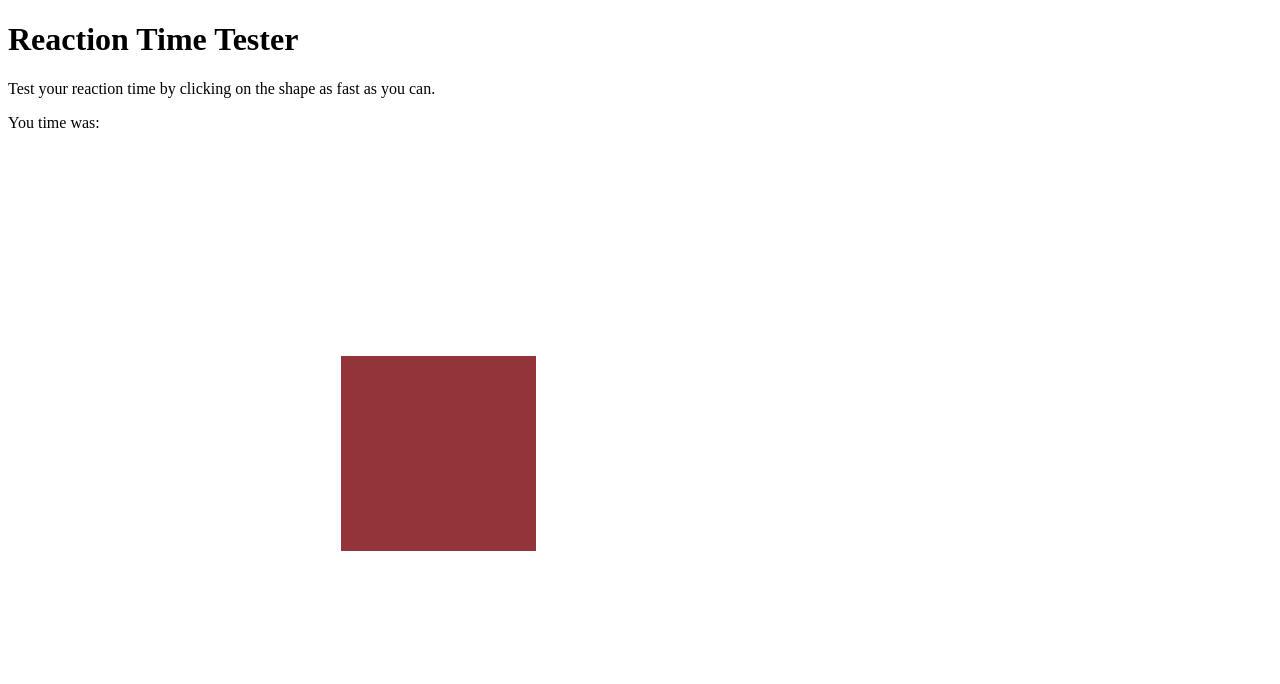
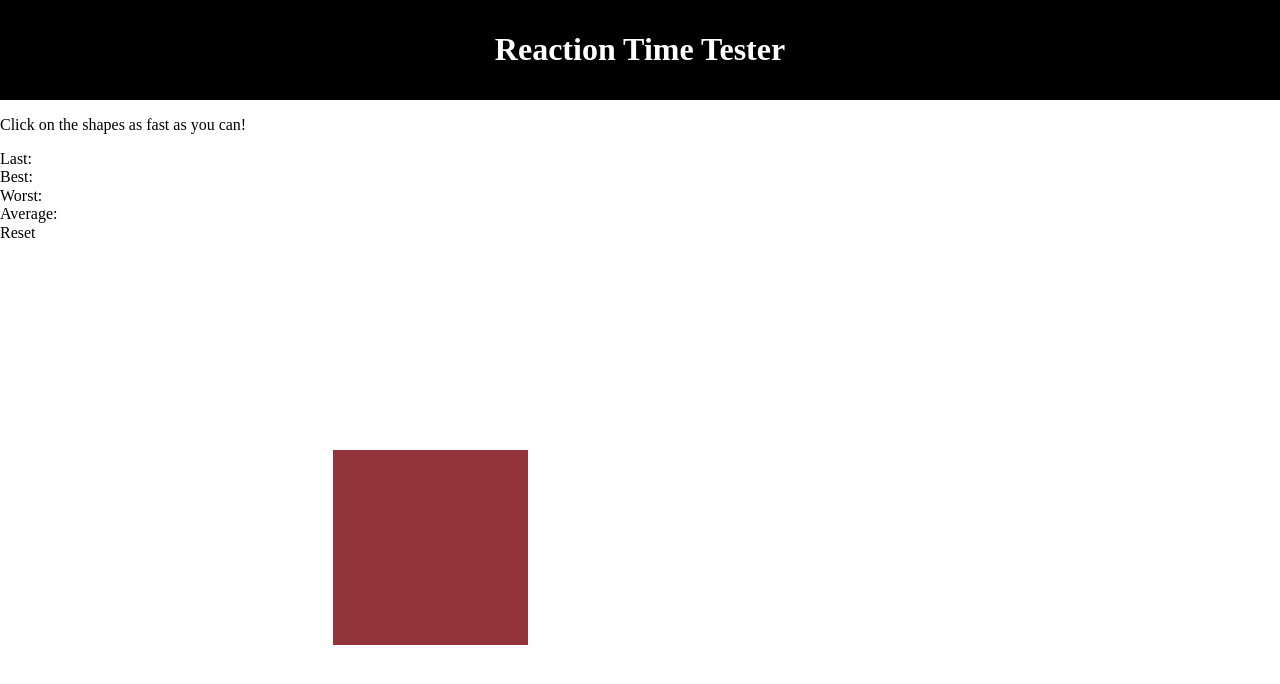
Before and after one commit to larrytooley/reaction-time-game, a plain HTML site: page index.html in a window 1280 px wide. Drawn offline with nearby package versions, Linux system fonts and the light colour scheme.

Commit message:
Added styles to header and times

```diff
--- a/index.html
+++ b/index.html
@@ -1,24 +1,36 @@
+<!doctype html>
+<html>
+	<head>
+        <meta charset="utf-8">
+        <meta name="viewport" content="width=device-width, initial-scale=1, shrink-to-fit=no">
+        <meta http-equiv="x-ua-compatible" content="ie=edge">
+    	<title>Reaction Game</title>
+    	<link rel="stylesheet" href="https://cdnjs.cloudflare.com/ajax/libs/normalize/5.0.0/normalize.css">
+    	<link rel="stylesheet" type="text/css" href="styles/styles.css">
+    </head>
+    <body>
+        <header>
+            <h1>Reaction Time Tester</h1>
+        </header>
+
+        <p>Click on the shapes as fast as you can!</p>
+
+        <div class="times">Last: <span id="timeTaken"></span></div>
+        <div class="times">Best: <span id="timeBest"></span></div>
+        <div class="times">Worst: <span id="timeWorst"></span></div>
+        <div class="times">Average: <span id="timeAverage"></span></div>
+
+        <div id="reset">
+            Reset
+        </div>
+        <div id="shape"></div>
+
+        <script type="text/javascript" src="scripts/scripts.js"></script>
 <!--
 TODO: Add styling to page
 TODO: create a playing field
 TODO: Track min and max
 TODO: add a reset for score
 -->
-<!doctype html>
-<html>
-	<head>
-    	<title>Reaction Game</title>
-    	<link rel="stylesheet" type="text/css" href="styles/styles.css">
-    </head>
-    <body>
-
-        <h1>Reaction Time Tester</h1>
-        <p>Test your reaction time by clicking on the shape as fast as you can.</p>
-
-        <p>You time was: <span id="timeTaken"></span></p>
-        <div id="shape"></div>
-
-        <script type="text/javascript" src="scripts/scripts.js"></script>
-
     </body>
 </html>
--- a/styles/styles.css
+++ b/styles/styles.css
@@ -5,3 +5,17 @@
     display: none;
     position: relative;
 }
+
+header {
+
+    background: black;
+    color: white;
+    text-align: center;
+    padding: 10px 0;
+
+}
+
+times {
+    float: left;
+    display: inline-flex;
+}
```
